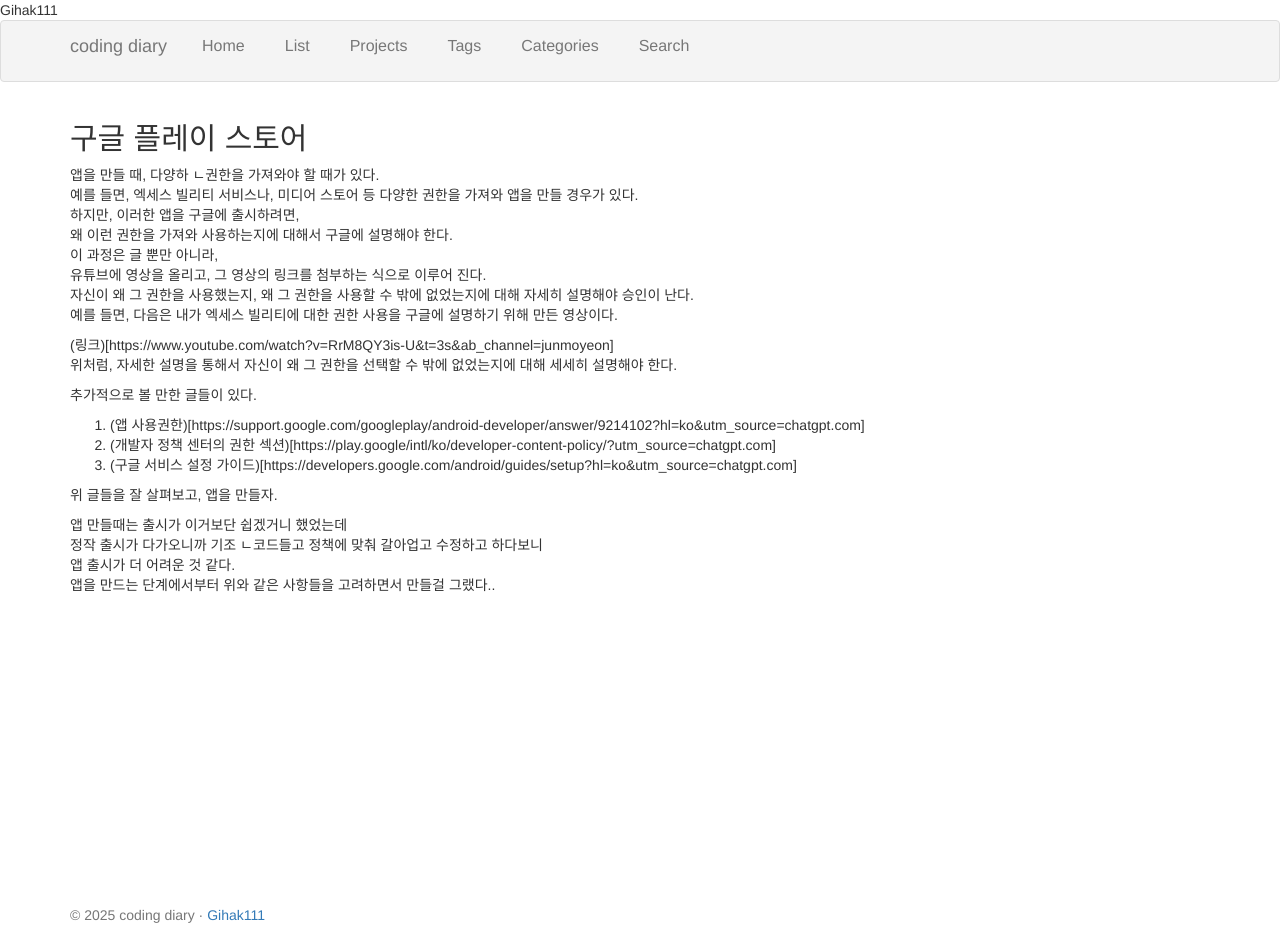
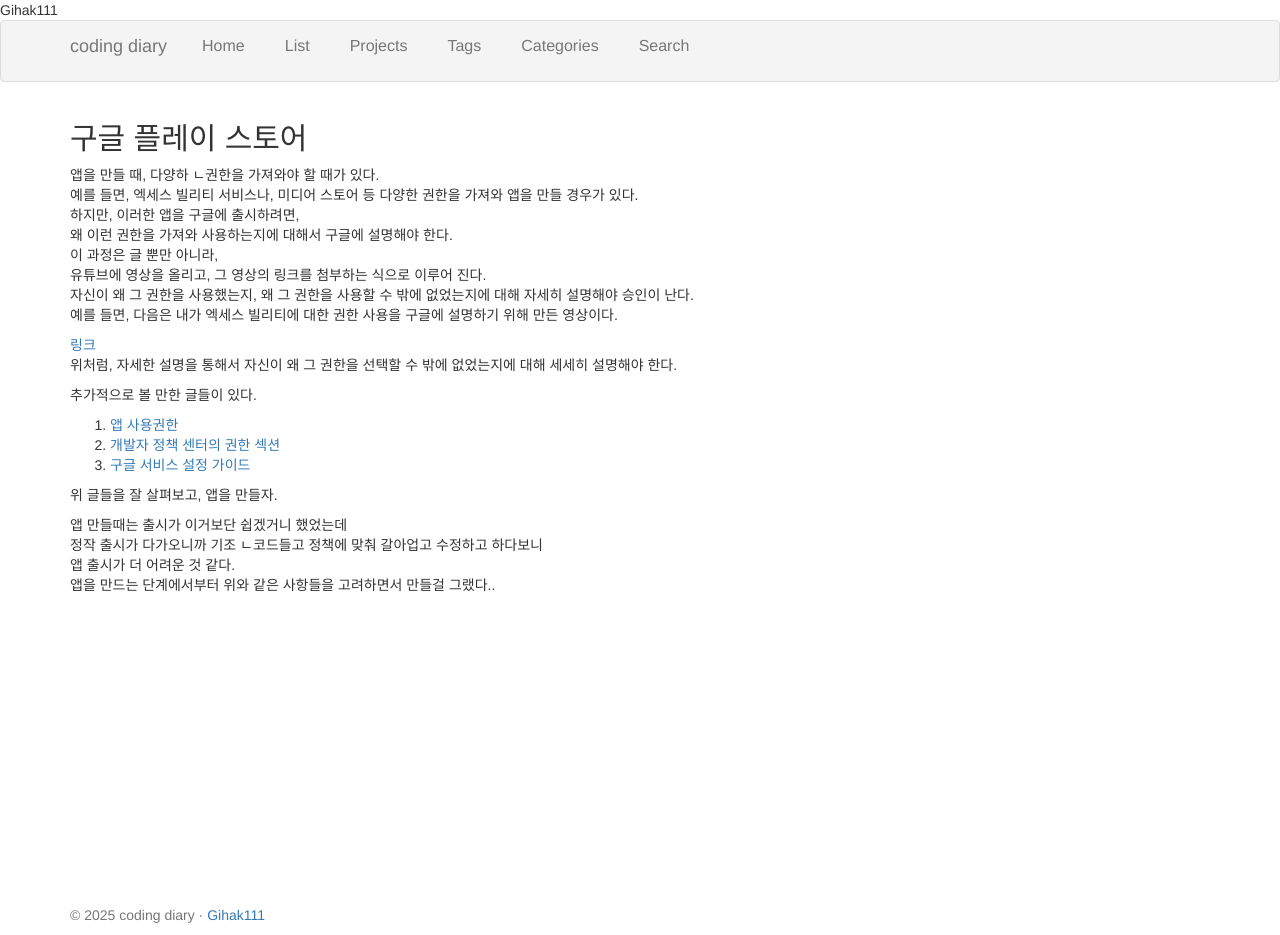
Before and after one commit to Gihak111/Gihak111.github.io, a Jekyll site: the page built from _posts/2025-02-15-Google_App_permission_upload.md, in a window 1280 px wide. Built offline with Jekyll 4.4.1, drawn with Linux system fonts in a browser that asks for light colours.

Commit message:
Update 2025-02-15-Google_App_permission_upload.md

```diff
--- a/_posts/2025-02-15-Google_App_permission_upload.md
+++ b/_posts/2025-02-15-Google_App_permission_upload.md
@@ -19,13 +19,13 @@ sidebar:
 자신이 왜 그 권한을 사용했는지, 왜 그 권한을 사용할 수 밖에 없었는지에 대해 자세히 설명해야 승인이 난다.
 예를 들면, 다음은 내가 엑세스 빌리티에 대한 권한 사용을 구글에 설명하기 위해 만든 영상이다.
 
-(링크)[https://www.youtube.com/watch?v=RrM8QY3is-U&t=3s&ab_channel=junmoyeon]
+[링크](https://www.youtube.com/watch?v=RrM8QY3is-U&t=3s&ab_channel=junmoyeon)
 위처럼, 자세한 설명을 통해서 자신이 왜 그 권한을 선택할 수 밖에 없었는지에 대해 세세히 설명해야 한다.
 
 추가적으로 볼 만한 글들이 있다.
-1. (앱 사용권한)[https://support.google.com/googleplay/android-developer/answer/9214102?hl=ko&utm_source=chatgpt.com]
-2. (개발자 정책 센터의 권한 섹션)[https://play.google/intl/ko/developer-content-policy/?utm_source=chatgpt.com]
-3. (구글 서비스 설정 가이드)[https://developers.google.com/android/guides/setup?hl=ko&utm_source=chatgpt.com]
+1. [앱 사용권한](https://support.google.com/googleplay/android-developer/answer/9214102?hl=ko&utm_source=chatgpt.com)
+2. [개발자 정책 센터의 권한 섹션](https://play.google/intl/ko/developer-content-policy/?utm_source=chatgpt.com)
+3. [구글 서비스 설정 가이드](https://developers.google.com/android/guides/setup?hl=ko&utm_source=chatgpt.com)
 
 위 글들을 잘 살펴보고, 앱을 만들자.
 
```
